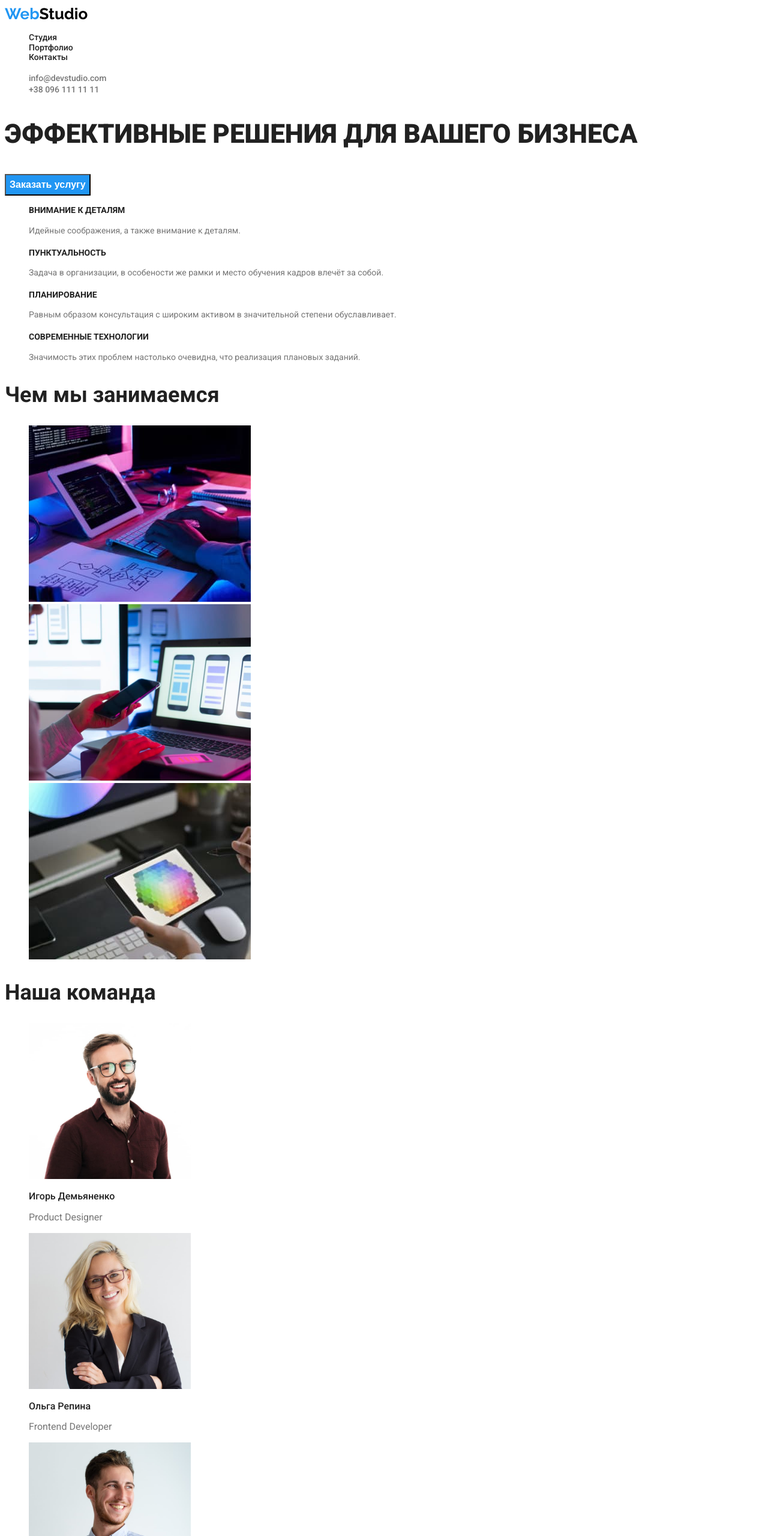
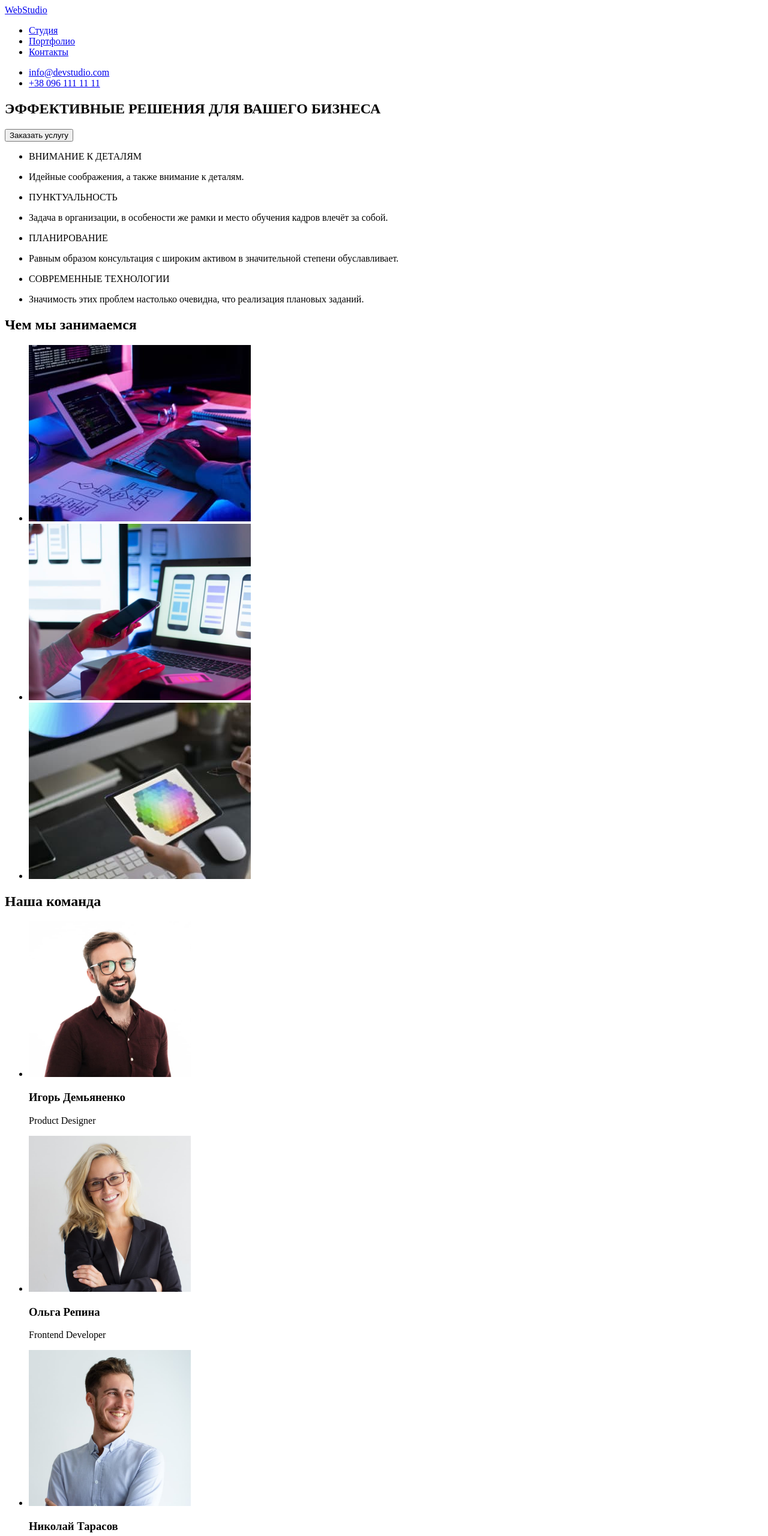
Before and after one commit to ITValerka/goit-markup-hw-01, a plain HTML site: page index.html in a window 1280 px wide. Shown: the top 2560 px of the page at 60% size. Drawn offline with Linux system fonts and the light colour scheme.

Commit message:
homework#1

```diff
--- a/css/styles.css
+++ /dev/null
@@ -1,144 +0,0 @@
-body {
-  font-family: Roboto, sans-serif;
-  color: #212121;
-}
-.header {
-  font-family: Roboto, sans-serif;
-}
-.logo {
-  font-family: Raleway;
-  font-weight: 700;
-  font-size: 26px;
-  line-height: 1.17;
-  letter-spacing: 3;
-  color: #2196f3;
-}
-.logo-studio {
-  color: #000000;
-}
-.nav-item {
-  font-weight: 500;
-  font-size: 14px;
-  line-height: 1.17;
-  letter-spacing: 2;
-}
-.nav-item:hover,
-.nav-item:focus {
-  color: #2196f3;
-}
-.contact-item {
-  font-weight: 500;
-  font-size: 14px;
-  line-height: 1.17;
-  letter-spacing: 2;
-}
-.contact-item:hover,
-.contact-item:focus {
-  color: #2196f3;
-}
-.contact-list {
-  color: #757575;
-}
-.section-title {
-  font-weight: 700;
-  font-size: 36px;
-  line-height: 1.17;
-  letter-spacing: 3;
-}
-.slogan {
-  font-family: inherit;
-  font-weight: 900;
-  font-style: normal;
-  font-size: 44px;
-  line-height: 1.36;
-  letter-spacing: 6;
-}
-.make-order {
-  font-weight: 700;
-  font-style: normal;
-  font-size: 16px;
-  line-height: 1.87;
-  letter-spacing: 6;
-  color: #ffffff;
-  background-color: #2196f3;
-  cursor: pointer;
-}
-.make-order:hover,
-.make-order:focus {
-  color: #ffffff;
-  background-color: #188ce8;
-}
-.subtitle {
-  font-weight: 700;
-  font-size: 14px;
-  line-height: 1.17;
-  letter-spacing: 3%;
-}
-.subtitle-content {
-  font-size: 14px;
-  line-height: 1.71;
-  letter-spacing: 3;
-  color: #757575;
-}
-.member-name {
-  font-weight: 500;
-  font-size: 16px;
-  line-height: 1.17;
-  letter-spacing: 3;
-}
-.member-position {
-  font-size: 16px;
-  line-height: 1.17;
-  letter-spacing: 3;
-  color: #757575;
-}
-.footer {
-  font-size: 14px;
-  line-height: 1.71;
-  letter-spacing: 3;
-}
-.all-contacts {
-  font-style: normal;
-}
-.contact-item-map:hover,
-.contact-item-map:focus {
-  color: #2196f3;
-}
-.all-contacts:hover,
-.all-contacts:focus {
-  color: #2196f3;
-}
-.filter-button {
-  background-color: #f5f4fa;
-  font-weight: 500;
-  font-size: 16px;
-  line-height: 1.6;
-  letter-spacing: 3;
-  cursor: pointer;
-}
-.filter-button:hover,
-.filter-button:focus {
-  background-color: #2196f3;
-  color: #ffffff;
-}
-.project-name {
-  font-weight: 700;
-  font-size: 18px;
-  line-height: 2;
-  letter-spacing: 6;
-}
-.project-type {
-  font-size: 16;
-  line-height: 1.87;
-  letter-spacing: 3;
-  color: #757575;
-}
-ul {
-  list-style: none;
-}
-* {
-  text-decoration: none;
-}
-a {
-  color: inherit;
-}
--- a/index.html
+++ b/index.html
@@ -5,82 +5,67 @@
     <meta http-equiv="X-UA-Compatible" content="IE=edge" />
     <meta name="viewport" content="width=device-width, initial-scale=1.0" />
     <title>Web Studio</title>
-    <link rel="preconnect" href="https://fonts.gstatic.com" />
-    <link
-      href="https://fonts.googleapis.com/css2?family=Raleway:wght@700&family=Roboto:wght@400;500;700;900&display=swap"
-      rel="stylesheet"
-    />
-    <link rel="stylesheet" href="./css/styles.css" />
   </head>
   <body>
-    <header class="header">
-      <nav class="nav">
-        <a href="./index.html" class="logo">
-          <span class="logo-web">Web</span
-          ><span class="logo-studio">Studio</span></a
-        >
-        <ul class="nav-list">
-          <li class="nav-item">
-            <a href="./index.html" class="nav-list-link">Студия</a>
+    <header>
+      <nav>
+        <a href="./index.html"> <span>Web</span><span>Studio</span></a>
+        <ul>
+          <li>
+            <a href="./index.html">Студия</a>
           </li>
-          <li class="nav-item">
-            <a href="./portfolio.html" class="nav-list-link">Портфолио</a>
+          <li>
+            <a href="./portfolio.html">Портфолио</a>
           </li>
-          <li class="nav-item">Контакты</li>
+          <li><a href="./portfolio.html">Контакты</a></li>
         </ul>
       </nav>
-      <ul class="contact-list">
+      <ul>
         <li>
-          <a href="mailto:info@devstudio.com" class="contact-item">
-            info@devstudio.com
-          </a>
+          <a href="mailto:info@devstudio.com"> info@devstudio.com </a>
         </li>
         <li>
-          <a href="tel:+380961111111" class="contact-item">
-            +38 096 111 11 11
-          </a>
+          <a href="tel:+380961111111"> +38 096 111 11 11 </a>
         </li>
       </ul>
     </header>
     <main>
       <!--Секция HERO-->
-      <section class="section">
-        <h1 class="slogan">ЭФФЕКТИВНЫЕ РЕШЕНИЯ ДЛЯ ВАШЕГО БИЗНЕСА</h1>
-        <button type="button" class="make-order">Заказать услугу</button>
+      <section>
+        <h1>ЭФФЕКТИВНЫЕ РЕШЕНИЯ ДЛЯ ВАШЕГО БИЗНЕСА</h1>
+        <button type="button">Заказать услугу</button>
       </section>
       <!--Секция Особености-->
-      <section class="section">
-        <h2 class="section-title" hidden>Особености</h2>
-        <ul class="features-list">
-          <li><p class="subtitle">ВНИМАНИЕ К ДЕТАЛЯМ</p></li>
+      <section>
+        <h2 hidden>Особености</h2>
+        <ul>
+          <li><p>ВНИМАНИЕ К ДЕТАЛЯМ</p></li>
           <li>
-            <p class="subtitle-content">
-              Идейные соображения, а также внимание к деталям.
-            </p>
+            <p>Идейные соображения, а также внимание к деталям.</p>
           </li>
         </ul>
         <ul>
-          <li><p class="subtitle">ПУНКТУАЛЬНОСТЬ</p></li>
+          <li><p>ПУНКТУАЛЬНОСТЬ</p></li>
           <li>
-            <p class="subtitle-content">
+            <p>
               Задача в организации, в особености же рамки и место обучения
               кадров влечёт за собой.
             </p>
           </li>
         </ul>
         <ul>
-          <li><p class="subtitle">ПЛАНИРОВАНИЕ</p></li>
+          <li><p>ПЛАНИРОВАНИЕ</p></li>
           <li>
-            <p class="subtitle-content">
+            <p>
               Равным образом консультация с широким активом в значительной
               степени обуславливает.
             </p>
           </li>
         </ul>
         <ul>
-          <li><p class="subtitle">СОВРЕМЕННЫЕ ТЕХНОЛОГИИ</p></li>
+          <li><p>СОВРЕМЕННЫЕ ТЕХНОЛОГИИ</p></li>
           <li>
-            <p class="subtitle-content">
+            <p>
               Значимость этих проблем настолько очевидна, что реализация
               плановых заданий.
             </p>
@@ -88,10 +73,10 @@
         </ul>
       </section>
       <!--Секция Чем мы занимаемся-->
-      <section class="section">
-        <h2 class="section-title">Чем мы занимаемся</h2>
-        <ul class="image-list">
-          <li class="list-item">
+      <section>
+        <h2>Чем мы занимаемся</h2>
+        <ul>
+          <li>
             <img
               src="./images/mainpage/img1.jpg"
               alt="Человек програмирует на планшете с
@@ -100,7 +85,7 @@
               height="294"
             />
           </li>
-          <li class="list-item">
+          <li>
             <img
               src="./images/mainpage/img2.jpg"
               alt="На ноутбуке девушка разрабатывает
@@ -109,7 +94,7 @@
               height="294"
             />
           </li>
-          <li class="list-item">
+          <li>
             <img
               src="./images/mainpage/img3.jpg"
               alt="Подборка цветовой палитры на
@@ -121,8 +106,8 @@
         </ul>
       </section>
       <!--Секция Наша команда-->
-      <section class="section">
-        <h2 class="section-title">Наша команда</h2>
+      <section>
+        <h2>Наша команда</h2>
         <ul class="card-list">
           <li class="card-item">
             <img
@@ -131,68 +116,60 @@
               width="270"
               height="260"
             />
-            <h3 class="member-name">Игорь Демьяненко</h3>
-            <p lang="en" class="member-position">Product Designer</p>
+            <h3>Игорь Демьяненко</h3>
+            <p lang="en">Product Designer</p>
           </li>
-          <li class="card-item">
+          <li>
             <img
               src="./images/mainpage/foto2.jpg"
               alt="член команды Ольга Репина Frontend Developer"
               width="270"
               height="260"
             />
-            <h3 class="member-name">Ольга Репина</h3>
-            <p lang="en" class="member-position">Frontend Developer</p>
+            <h3>Ольга Репина</h3>
+            <p lang="en">Frontend Developer</p>
           </li>
-          <li class="card-item">
+          <li>
             <img
               src="./images/mainpage/foto3.jpg"
               alt="член команды Николай Тарасов Marketing"
               width="270"
               height="260"
             />
-            <h3 class="member-name">Николай Тарасов</h3>
-            <p lang="en" class="member-position">Marketing</p>
+            <h3>Николай Тарасов</h3>
+            <p lang="en">Marketing</p>
           </li>
-          <li class="card-item">
+          <li>
             <img
               src="./images/mainpage/foto4.jpg"
               alt="член команды Михаил Ермаков UI Designer"
               width="270"
               height="260"
             />
-            <h3 class="member-name">Михаил Ермаков</h3>
-            <p lang="en" class="member-position">UI Designer</p>
+            <h3>Михаил Ермаков</h3>
+            <p lang="en">UI Designer</p>
           </li>
         </ul>
       </section>
     </main>
     <footer>
-      <a href="./index.html" class="logo">
-        <span class="logo-web">Web</span
-        ><span class="logo-studio">Studio</span></a
-      >
-      <address class="all-contacts">
-        <ul class="contact-list">
+      <a href="./index.html"> <span>Web</span><span>Studio</span></a>
+      <address>
+        <ul>
           <li>
             <a
               href="https://goo.gl/maps/yPK8ENYA3hXseCai9"
               target="_blank"
               rel="noopener noreferrer"
-              class="contact-item-map"
             >
               г.Киев, пр-т Леси Украинки, 26
             </a>
           </li>
           <li>
-            <a href="mailto:info@devstudio.com" class="contact-item"
-              >info@devstudio.com</a
-            >
+            <a href="mailto:info@devstudio.com">info@devstudio.com</a>
           </li>
           <li>
-            <a href="tel:+380961111111" class="contact-item"
-              >+38 096 111 11 11</a
-            >
+            <a href="tel:+380961111111">+38 096 111 11 11</a>
           </li>
         </ul>
       </address>
```
Also changed, not shown: portfolio.html (deleted, +0 -190 lines), images/portfolio/img1.jpg (deleted), images/portfolio/img2.jpg (deleted), images/portfolio/img3.jpg (deleted), images/portfolio/img4.jpg (deleted), images/portfolio/img5.jpg (deleted), images/portfolio/img6.jpg (deleted), images/portfolio/img7.jpg (deleted), images/portfolio/img8.jpg (deleted), images/portfolio/img9.jpg (deleted).
